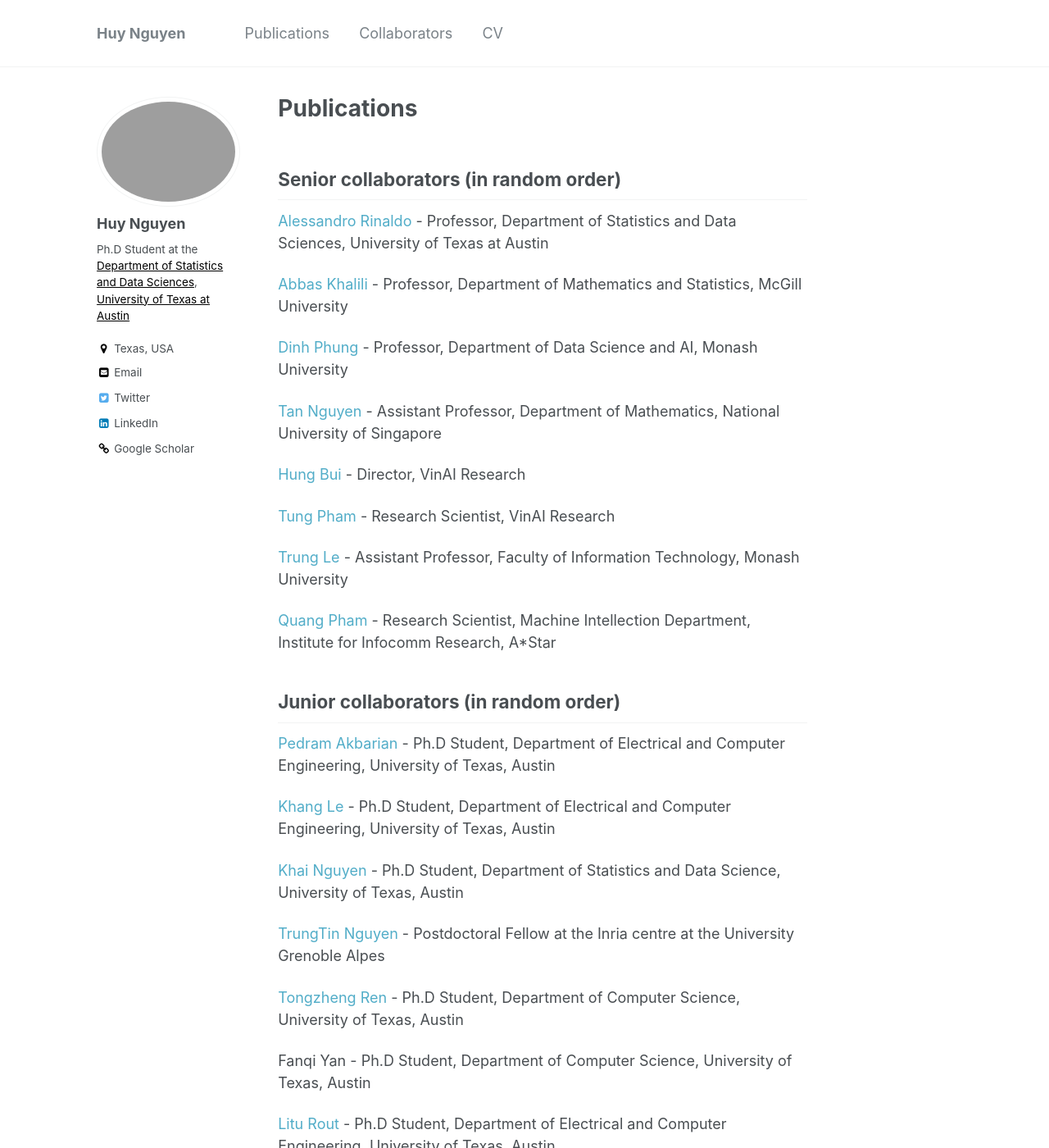
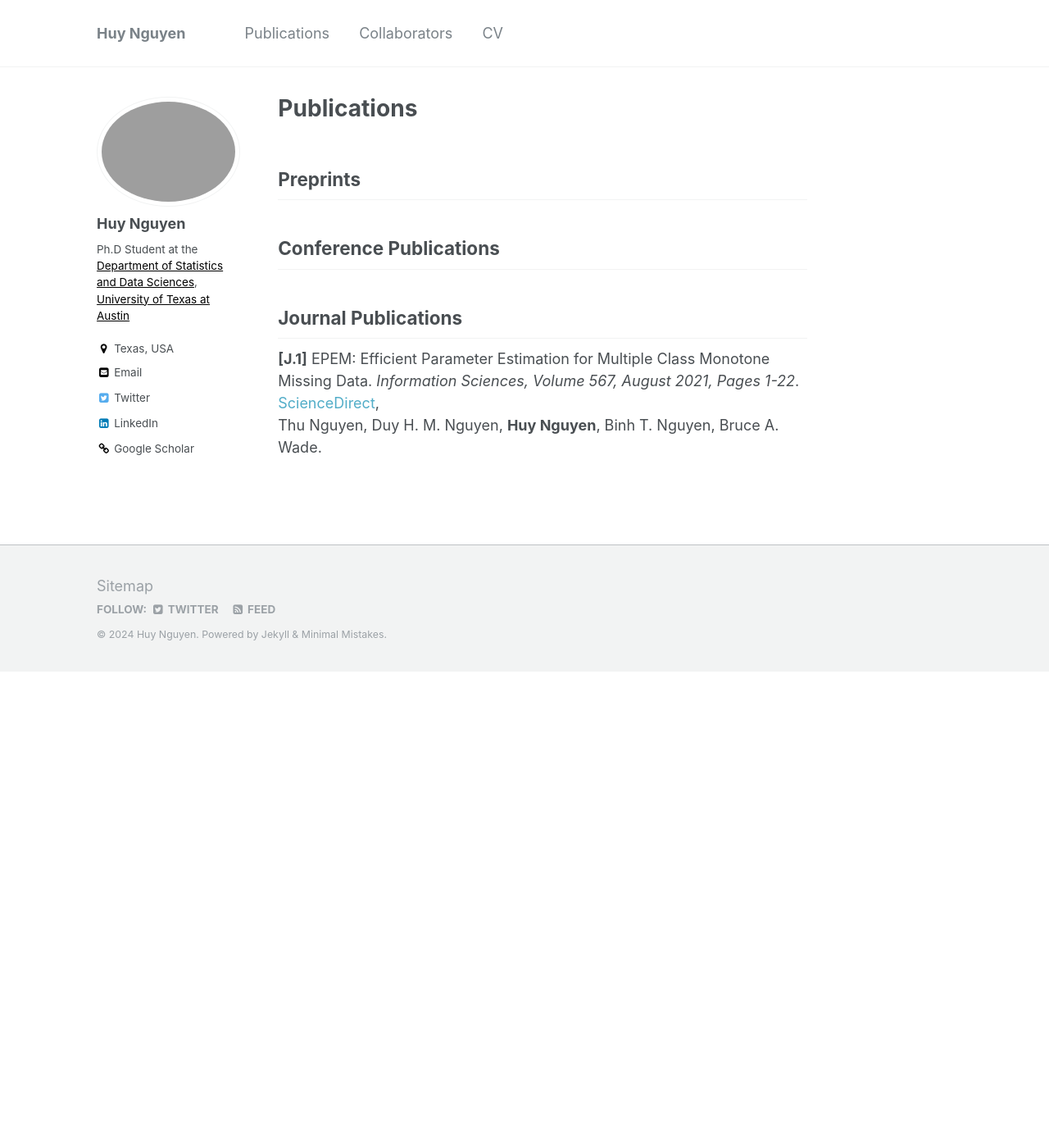
Before and after one commit to snowwhite2011/huyentrang0811.github.io, a Jekyll site: the page built from _pages/articles.md, in a window 1280 px wide and 1400 px high. Shown: the whole window at 82% size. Built offline with Jekyll 4.4.1, drawn with Linux system fonts in a browser that asks for light colours; some of the changed text lies outside the part shown.

Commit message:
Update articles.md

```diff
--- a/_pages/articles.md
+++ b/_pages/articles.md
@@ -10,39 +10,13 @@ redirect_from:
 
 {% include base_path %}
 
-## Senior collaborators (in random order)
-
-[Alessandro Rinaldo](https://arinaldo.github.io/) - Professor, Department of Statistics and Data Sciences, University of Texas at Austin
-
-[Abbas Khalili](https://www.math.mcgill.ca/khalili/) - Professor, Department of Mathematics and Statistics, McGill University
-
-[Dinh Phung](http://dinhphung.ml/) - Professor, Department of Data Science and AI, Monash University
-
-[Tan Nguyen](https://tanmnguyen89.github.io/) - Assistant Professor, Department of Mathematics, National University of Singapore
-
-[Hung Bui](https://sites.google.com/site/buihhung/) - Director, VinAI Research
-
-[Tung Pham](https://scholar.google.com.au/citations?user=KcUuEKsAAAAJ&hl=en) - Research Scientist, VinAI Research
-
-[Trung Le](https://scholar.google.ca/citations?user=gysdMxwAAAAJ&hl=en) - Assistant Professor, Faculty of Information Technology, Monash University
-
-[Quang Pham](https://sites.google.com/view/quangpham93) - Research Scientist, Machine Intellection Department, Institute for Infocomm Research, A*Star
+## Preprints
 
 
-## Junior collaborators (in random order)
+## Conference Publications
 
-[Pedram Akbarian](https://www.linkedin.com/in/pedram-akbarian-10695a100/) - Ph.D Student, Department of Electrical and Computer Engineering, University of Texas, Austin
 
-[Khang Le](https://lntk.github.io/) - Ph.D Student, Department of Electrical and Computer Engineering, University of Texas, Austin
+## Journal Publications
 
-[Khai Nguyen](https://khainb.github.io/) - Ph.D Student, Department of Statistics and Data Science, University of Texas, Austin
-
-[TrungTin Nguyen](https://trung-tinnguyen.github.io/) - Postdoctoral Fellow at the Inria centre at the University Grenoble Alpes
-
-[Tongzheng Ren](https://www.cs.utexas.edu/~tzren/) - Ph.D Student, Department of Computer Science, University of Texas, Austin
-
-Fanqi Yan - Ph.D Student, Department of Computer Science, University of Texas, Austin
-
-[Litu Rout](https://liturout.github.io/) - Ph.D Student, Department of Electrical and Computer Engineering, University of Texas, Austin
-
-[Dat Do](https://dodat619.github.io/) - Phd Student, Department of Statistics, University of Michigan, Ann Arbor
+**[J.1]** EPEM: Efficient Parameter Estimation for Multiple Class Monotone Missing Data. *Information Sciences, Volume 567, August 2021, Pages 1-22*. [ScienceDirect](https://www.sciencedirect.com/science/article/abs/pii/S0020025521002346),<br/>
+Thu Nguyen, Duy H. M. Nguyen, <b>Huy Nguyen</b>, Binh T. Nguyen, Bruce A. Wade.
```
